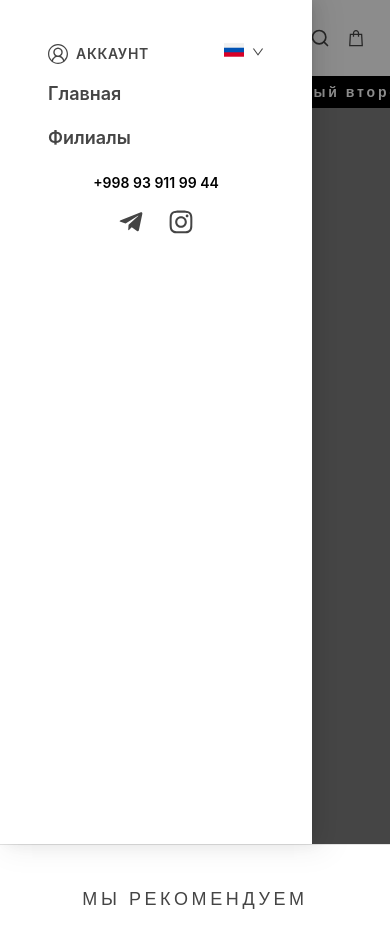
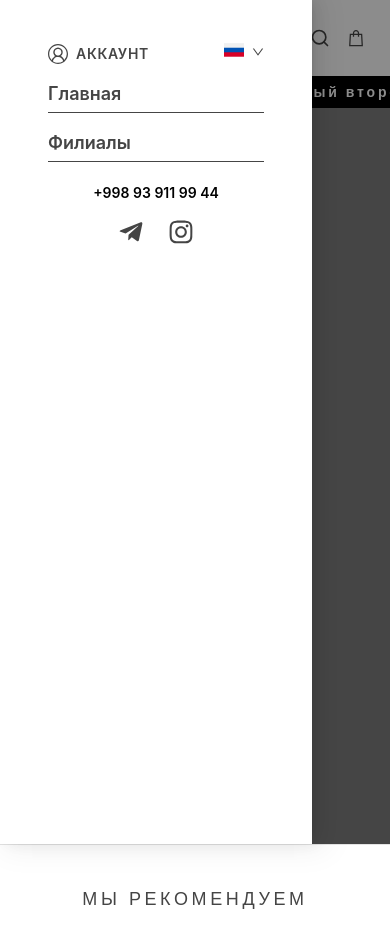
Before and after one commit to islomovs/loris-parfume-front, a Next.js app: page / in a window 390 px wide. Both pictures are taken after a click on the button 34 px from the left and 38 px from the top of the page. Shown: the top 948 px of the page. Built offline with nearby package versions, Linux system fonts and the light colour scheme; no server answers.

Commit message:
changed styling of NavButtons

```diff
--- a/src/app/components/Navbar.tsx
+++ b/src/app/components/Navbar.tsx
@@ -572,7 +572,7 @@ export const Navbar: React.FC<INavbarProps> = ({ variant }) => {
           </div>
           <Link
             href="/"
-            className="text-lg font-semibold"
+            className="text-lg font-semibold border-b border-solid border-b-[#454545] pb-1"
             onClick={toggleSidebar}
           >
             {t("mobileNavbar.home")}
@@ -592,7 +592,7 @@ export const Navbar: React.FC<INavbarProps> = ({ variant }) => {
                   className="flex justify-between items-center cursor-pointer"
                   style={{
                     borderBottom: "1px solid #454545",
-                    paddingBottom: "10px",
+                    paddingBottom: "4px",
                   }}
                 >
                   <Link
@@ -647,7 +647,7 @@ export const Navbar: React.FC<INavbarProps> = ({ variant }) => {
           })}
           <Link
             href="/branches"
-            className="text-lg font-semibold"
+            className="text-lg font-semibold border-b border-solid border-b-[#454545] pb-1"
             onClick={toggleSidebar}
           >
             {t("mobileNavbar.branches")}
```
